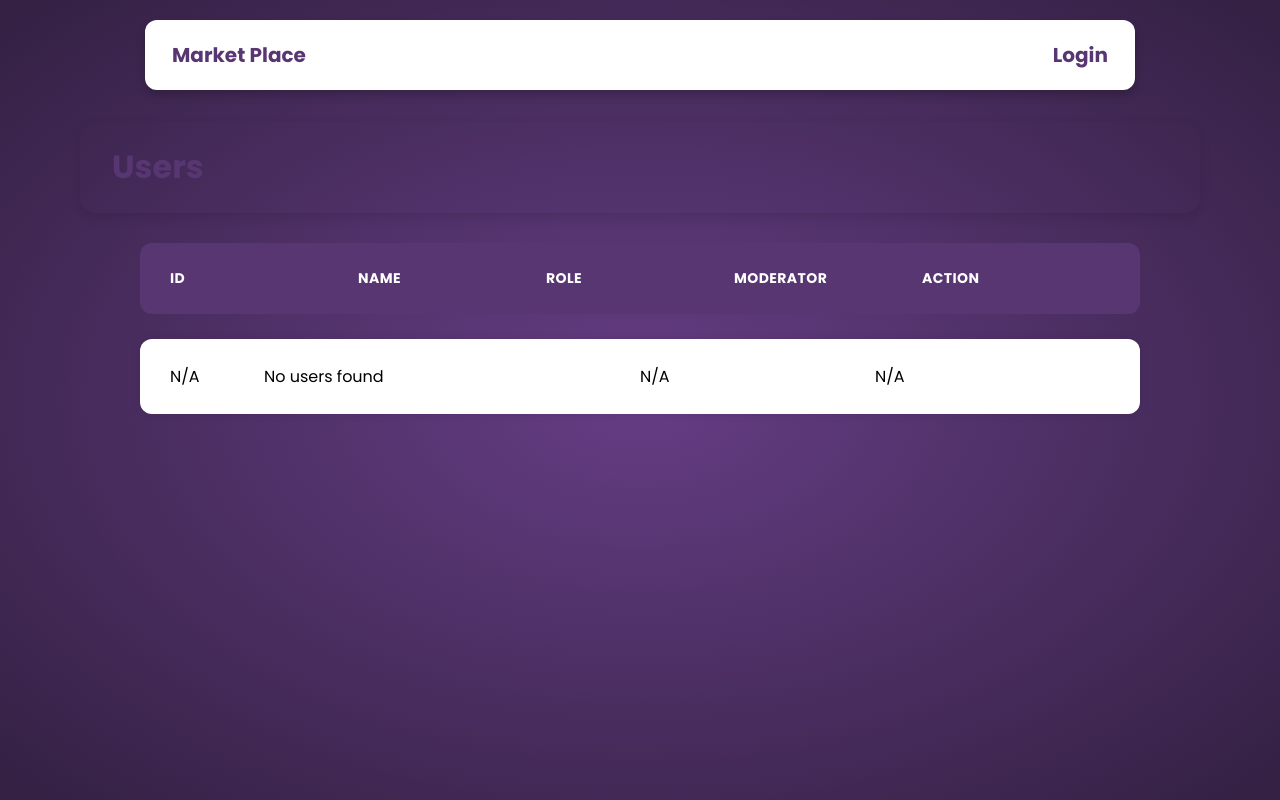
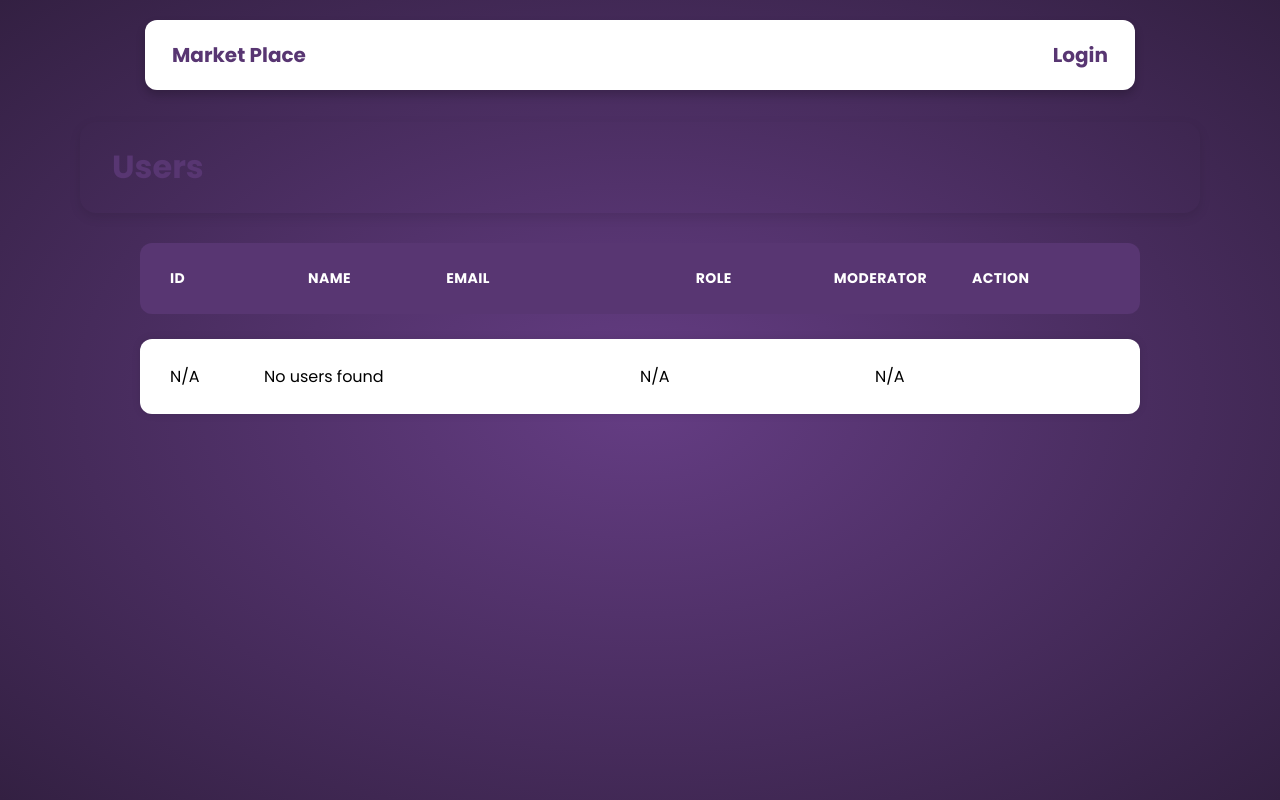
Before and after one commit to abdulraheem9909/advance_SD_Assessment_2, a Symfony app: template templates/admin/users.html.twig in a window 1280 px wide. Run offline with Twig, Linux system fonts and the light colour scheme; the template is opened without the code that fills it, so the values that code supplies are empty; some libraries are stand-ins or nearby versions.

Commit message:
chnage in ui of usermanagement

```diff
--- a/templates/admin/users.html.twig
+++ b/templates/admin/users.html.twig
@@ -15,17 +15,19 @@
     <div class="container">
         <ul class="responsive-table">
             <li class="table-header">
-                <div  style="flex-basis: 20%" class="col">Id</div>
-                <div style="flex-basis: 20%"  class="col">Name</div>
-                <div style="flex-basis: 20%"  class="col">Role</div>
-                <div style="flex-basis: 20%"  class="col">Moderator</div>
-                <div style="flex-basis: 20%"  class="col">Action</div>
+                <div  style="flex-basis: 16.6%" class="col">Id</div>
+                <div style="flex-basis: 16.6%"  class="col">Name</div>
+                <div style="flex-basis: 30%"  class="col">Email</div>
+                <div style="flex-basis: 16.6%"  class="col">Role</div>
+                <div style="flex-basis: 16.6%"  class="col">Moderator</div>
+                <div style="flex-basis: 16.6%"  class="col">Action</div>
             </li>
             {% for user in users %}
                 <li class="table-row">
-                    <div  style="flex-basis: 20%"class="col col-1" data-label="Id">{{ user.id }}</div>
-                    <div style="flex-basis: 20%" class="col col-2" data-label="Name">{{ user.title }}</div>
-                    <div style="flex-basis: 20%" class="col col-3" data-label="Role">
+                    <div  style="flex-basis: 16.6%" class="col col-1" data-label="Id">{{ user.id }}</div>
+                    <div style="flex-basis: 16.6%" class="col col-2" data-label="Name">{{ user.title }}</div>
+                    <div style="flex-basis: 30%" class="col col-2" data-label="Name">{{ user.email }}</div>
+                    <div style="flex-basis: 16.6%" class="col col-3" data-label="Role">
                         <span class="badge2">
                             {% if 'ROLE_MODERATOR' in user.getRoles() %}
                                 Moderator
@@ -34,7 +36,7 @@
                             {% endif %}
                         </span>
                     </div>
-                    <div style="flex-basis: 20%" class="col col-4" data-label="Actions">
+                    <div style="flex-basis: 16.6%" class="col col-4" data-label="Actions">
                         <a href="{{ path('admin_toggle_user_role', {'id': user.id}) }}" class="switch-btn">
                             {% if 'ROLE_MODERATOR' in user.getRoles() %}
                                 <i class="fas fa-toggle-on" style="color: green;"></i>
@@ -44,7 +46,7 @@
                         </a>
 
                     </div>
-                    <div style="flex-basis: 20%;    display: flex; align-items: center;" class="col col-4" data-label="Actions">
+                    <div style="flex-basis: 16.6%;    display: flex; align-items: center;" class="col col-4" data-label="Actions">
                         <a href="{{ path('admin_delete_user', { id: user.id }) }}" onclick="return confirm('Are you sure you want to delete this user?');">
                             <button style="background: transparent ;border:none; cursor:pointer" class="btn"><i style="color: #583672; font-size: 20px" class="fas fa-trash"></i></button>
                         </a>
```
